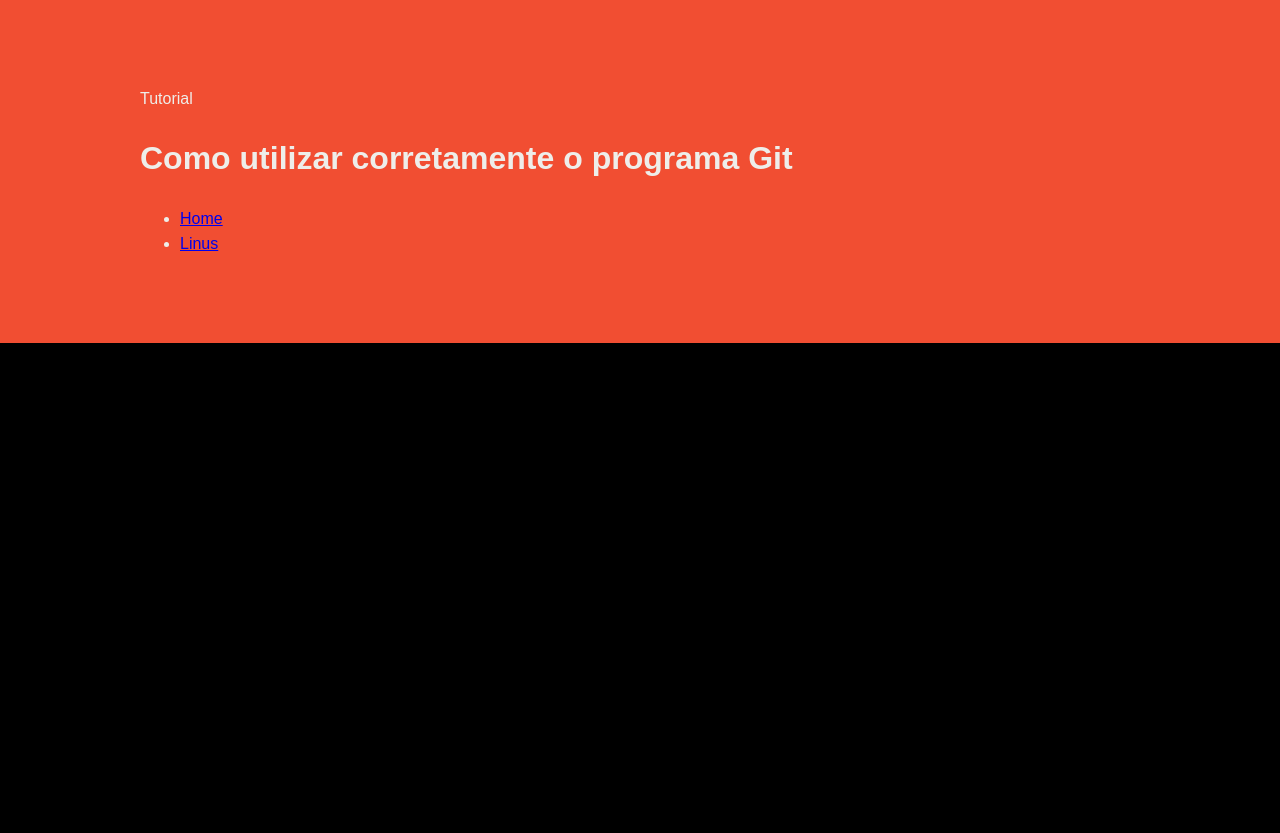
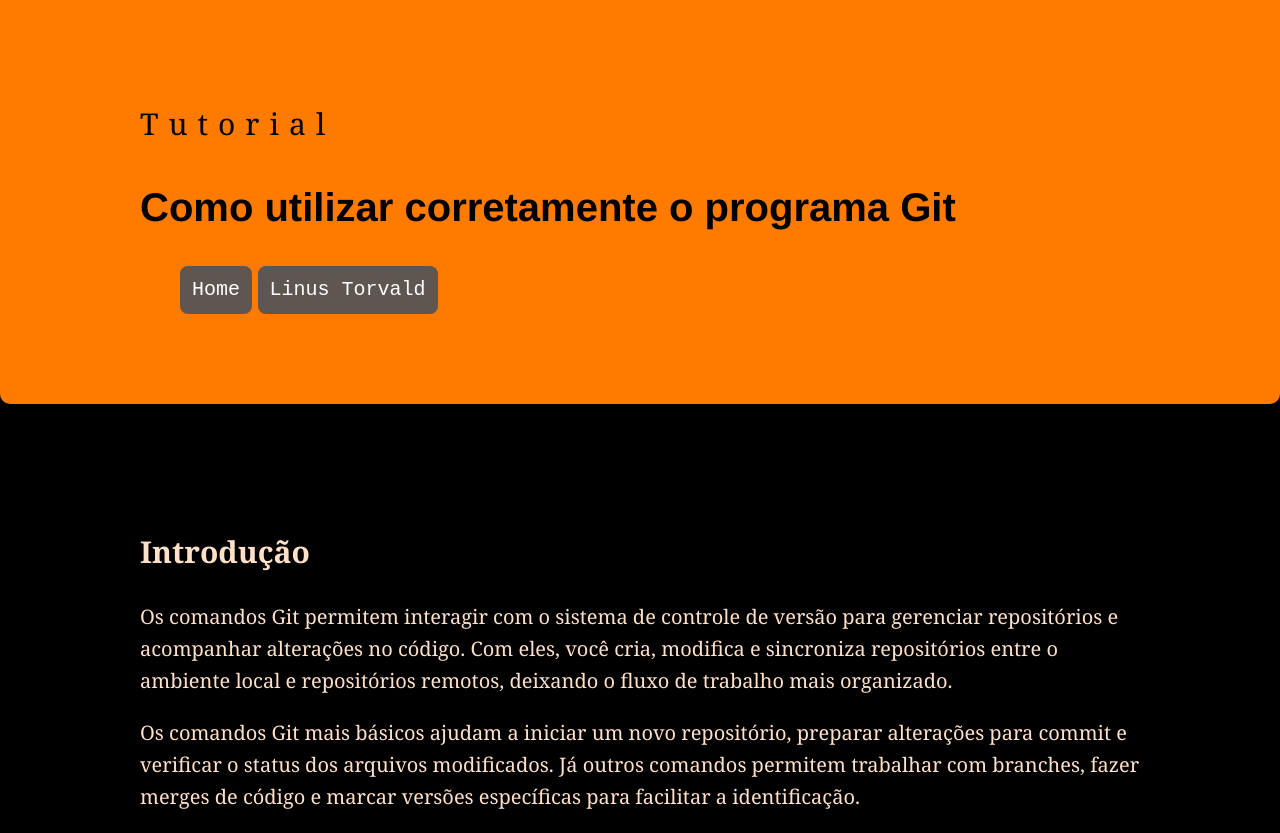
Before and after one commit to mariacdsantos/Atividade-06, a plain HTML site: page index.html in a window 1280 px wide. Before the commit the page ends 800 px from the top, so only its background shows below. Drawn offline with Linux system fonts and the light colour scheme.

Commit message:
Criação do main e inicio de insersão do conteúdo

```diff
--- a/index.html
+++ b/index.html
@@ -1,11 +1,13 @@
 <!DOCTYPE html>
 <html lang="pt-br">
+
 <head>
     <meta charset="UTF-8">
     <meta name="viewport" content="width=device-width, initial-scale=1.0">
     <title>Tutorial Git</title>
     <link rel="stylesheet" href="./style/style.css">
 </head>
+
 <body>
     <header class="cabecalho">
         <div class="container">
@@ -22,12 +24,32 @@
             <nav class="menu-principal">
                 <ul class="menu-lista">
                     <li><a class="menu-link" href="index.html">Home</a></li>
-                    <li><a class="menu-link" href="./pages/biografia.html">Linus</a></li>
+                    <li><a class="menu-link" href="./pages/biografia.html">Linus Torvald</a></li>
                 </ul>
 
             </nav>
         </div>
+
     </header>
 
+    <main>
+        <section class="secao">
+            <div class="container">
+                <h2 class="titulo">Introdução</h2>
+                <p>Os comandos Git permitem interagir com o sistema de controle de versão para gerenciar repositórios e
+                    acompanhar alterações no código. Com eles, você cria, modifica e sincroniza repositórios entre o
+                    ambiente local e repositórios remotos, deixando o fluxo de trabalho mais organizado.</p>
+                <p>
+                    Os comandos Git mais básicos ajudam a iniciar um novo repositório, preparar alterações para commit e
+                    verificar o status dos arquivos modificados. Já outros comandos permitem trabalhar com branches,
+                    fazer merges de código e marcar versões específicas para facilitar a identificação.
+                </p>
+            </div>
+
+
+        </section>
+    </main>
+
 </body>
+
 </html>
--- a/style/style.css
+++ b/style/style.css
@@ -5,10 +5,17 @@
 body{
     margin: 0;
     background-color: rgb(0, 0, 0);
-    color: rgb(107, 45, 60);
-    font-family: Arial, Helvetica, sans-serif;
-    font-size: 16px;
+    color: rgb(255, 224, 201);
+    font-family: Cambria, Cochin, Georgia, Times, 'Times New Roman', serif;
+    font-size: 20px;
     line-height: 1.6;
+}
+.etiqueta{
+    font-family: Cambria, Cochin, Georgia, Times, 'Times New Roman', serif;
+    margin-bottom: 5px;
+    color: rgb(0, 0, 0);
+    font-size: 30px;
+    letter-spacing: 10px;
 }
 .container{
     width: 90%;
@@ -16,7 +23,33 @@
     margin: 0 auto;
 }
 .cabecalho{
-    background-color: #f14e32;
+    font-family: 'Franklin Gothic Medium', 'Arial Narrow', Arial, sans-serif;
+    background-color: rgb(255, 123, 0);
     padding: 70px;
-    color: #eeeeea;
+    color: #000000;
+    border-bottom-left-radius:10px ;
+    border-bottom-right-radius: 10px;
 }
+.menu-lista li{
+    font-family: 'Courier New', Courier, monospace;
+    display: inline;
+    padding: 0;
+    list-style: none;
+    margin-bottom: 8px;
+}
+.menu-link{
+    color: #ffffff;
+    background-color: rgb(96, 86, 81);
+    border-radius: 8px;
+    display: inline-block;
+    padding: 8px 12px;
+    text-decoration: none;
+}
+.menu-link:hover{
+    background-color: #ee2800;
+    box-shadow: 0px 4px 12px rgb(0, 0, 0);
+    transform: translate(-2px);
+}
+.titulo{
+    padding: 100px 0 0 0;
+}
```
